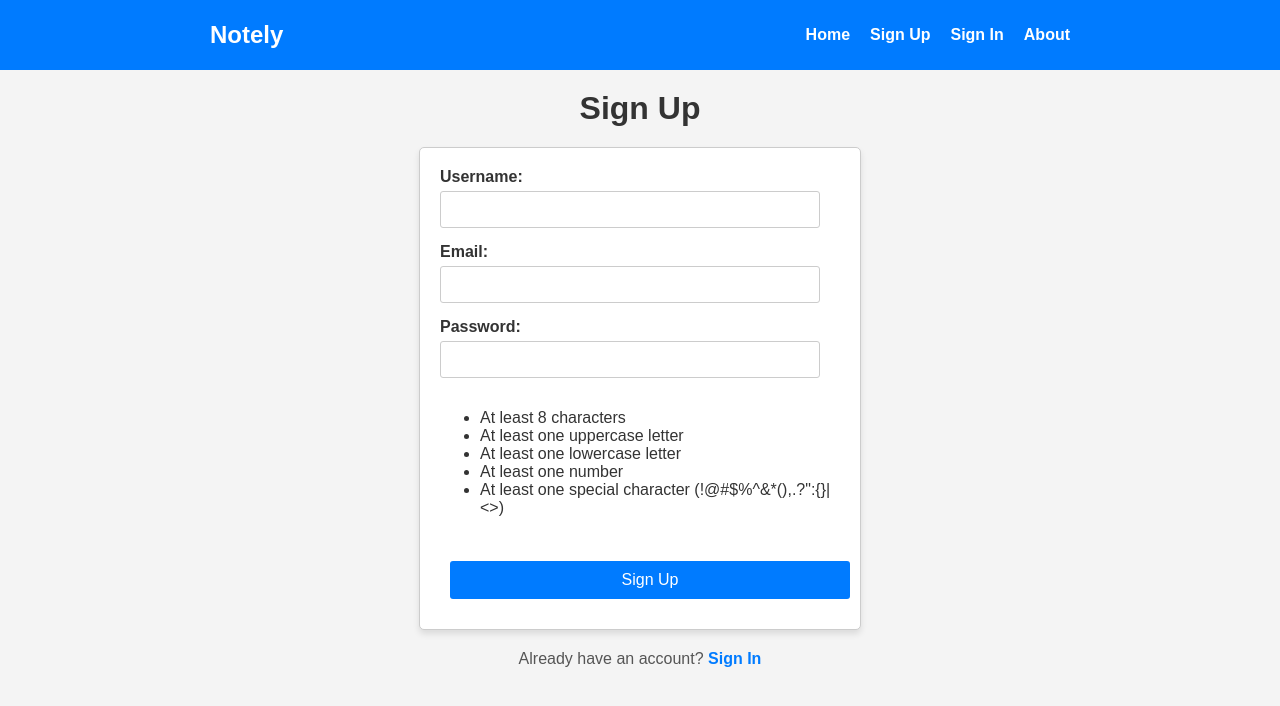
After one commit to TempeHS/-Rudi-notely, a Flask app: template templates/signup.html in a window 1280 px wide. The commit adds this page. Shown: the top 706 px of the page. Run offline with Flask 3, Linux system fonts and the light colour scheme; the template is opened without the code that fills it, so the values that code supplies are empty.

Commit message:
added database for username password and email, added minimum requirements for password and stops identical usernames

```diff
--- /dev/null
+++ b/databasefiles/queries.sql
@@ -0,0 +1,6 @@
+CREATE TABLE users (
+    id INTEGER PRIMARY KEY AUTOINCREMENT,
+    username TEXT NOT NULL UNIQUE,
+    email TEXT NOT NULL UNIQUE,
+    password TEXT NOT NULL
+);
--- a/main.py
+++ b/main.py
@@ -1,26 +1,81 @@
-#python main.py
-#pip install -r requirements.txt
-#http://127.0.0.1:5000
-
-
-from flask import Flask, render_template
+import re
+from flask import Flask, render_template, request, redirect, flash, session, url_for
+import userManagement as dbHandler
 
 app = Flask(__name__)
+app.secret_key = "your_secret_key_here"  # Replace with a secure random key
 
 @app.route("/")
 def home():
-    return render_template("index.html")
+    username = session.get('username')
+    return render_template("index.html", username=username)
 
-
-@app.route("/signin")
+@app.route("/signin", methods=["GET", "POST"])
 def signin():
-    print("Sign In page accessed")  # Debug message
+    if request.method == "POST":
+        username = request.form.get("username")
+        password = request.form.get("password")
+        if not validate_password(password):
+            return render_template("signin.html")
+        if dbHandler.signin(str(username), str(password)):
+            session['username'] = username
+            flash(f"User {username} signed in successfully!", 'success')
+            # Redirect to homepage after successful sign in
+            return redirect(url_for("homepage"))
+        else:
+            flash("Invalid username or password", 'danger')
+            return render_template("signin.html")
     return render_template("signin.html")
 
-@app.route("/signup")
+@app.route("/homepage")
+def homepage():
+    username = session.get('username')
+    return render_template("homepage.html", username=username)
+
+@app.route("/signup", methods=["GET", "POST"])
 def signup():
-    print("Sign Up page accessed")  # Debug message
+    if request.method == "POST":
+        username = request.form.get("username")
+        email = request.form.get("email")
+        password = request.form.get("password")
+        # Validate the password
+        if not validate_password(password):
+            return render_template("signup.html")
+        if dbHandler.signup(str(username), str(email), str(password)):
+            flash("Sign up successful!", "success")
+            return redirect(url_for("signin"))
+        else:
+            flash("Username or email already exists.", "danger")
+            return render_template("signup.html")
     return render_template("signup.html")
+
+@app.route("/about")
+def about():
+    return render_template("about.html")
+
+@app.route("/logout")
+def logout():
+    session.pop('username', None)
+    flash("You have been logged out.", "info")
+    return redirect(url_for("home"))
+
+def validate_password(password):
+    if len(password) < 8:
+        flash("Password must be at least 8 characters long", 'danger')
+        return False
+    if not re.search(r"[A-Z]", password):
+        flash("Password must contain at least one uppercase letter", 'danger')
+        return False
+    if not re.search(r"[a-z]", password):
+        flash("Password must contain at least one lowercase letter", 'danger')
+        return False
+    if not re.search(r"[0-9]", password):
+        flash("Password must contain at least one number", 'danger')
+        return False
+    if not re.search(r"[!@#$%^&*(),.?\":{}|<>]", password):
+        flash("Password must contain at least one special character", 'danger')
+        return False
+    return True
 
 if __name__ == "__main__":
     app.run(debug=True)
--- a/requirements.txt
+++ b/requirements.txt
@@ -1 +1,7 @@
 Flask==2.3.2
+bcrypt
+flask_wtf
+flask_csp
+flask-wtf
+flask-csp
+requests
--- a/app/static/css/styles.css
+++ b/static/css/styles.css
@@ -144,3 +144,65 @@ div a button:hover {
 .hidden {
     display: none;
 }
+
+#flash-messages {
+    position: fixed;
+    top: 30px;
+    left: 50%;
+    transform: translateX(-50%);
+    z-index: 1000;
+}
+
+.flash {
+    padding: 15px 30px;
+    margin-bottom: 10px;
+    border-radius: 5px;
+    color: #fff;
+    font-weight: bold;
+    box-shadow: 0 2px 8px rgba(0,0,0,0.15);
+    opacity: 0.95;
+    animation: fadein 0.5s;
+}
+
+.flash.success { background: #28a745; }
+.flash.info    { background: #17a2b8; }
+.flash.danger  { background: #dc3545; }
+
+@keyframes fadein {
+    from { opacity: 0; }
+    to   { opacity: 0.95; }
+}
+
+.site-header {
+    background: #007BFF;
+    color: #fff;
+    padding: 10px 0;
+}
+.site-header .logo {
+    font-size: 1.5rem;
+    font-weight: bold;
+    color: #fff;
+    text-decoration: none;
+    margin-left: 20px;
+}
+.site-header nav {
+    display: flex;
+    align-items: center;
+    justify-content: space-between;
+    max-width: 900px;
+    margin: 0 auto;
+}
+.nav-links {
+    list-style: none;
+    display: flex;
+    gap: 20px;
+    margin-right: 20px;
+}
+.nav-links a {
+    color: #fff;
+    text-decoration: none;
+    font-weight: bold;
+}
+.nav-links a:hover {
+    text-decoration: underline;
+}
--- /dev/null
+++ b/static/js/signup.js
@@ -0,0 +1,28 @@
+document.addEventListener('DOMContentLoaded', function() {
+    var passwordInput = document.getElementById('password');
+    if (passwordInput) {
+        passwordInput.addEventListener('input', function() {
+            var pwd = this.value;
+            var checks = [
+                { id: 'req-length',   valid: pwd.length >= 8 },
+                { id: 'req-upper',    valid: /[A-Z]/.test(pwd) },
+                { id: 'req-lower',    valid: /[a-z]/.test(pwd) },
+                { id: 'req-number',   valid: /[0-9]/.test(pwd) },
+                { id: 'req-special',  valid: /[!@#$%^&*(),.?":{}|<>]/.test(pwd) }
+            ];
+            checks.forEach(function(check) {
+                var el = document.getElementById(check.id);
+                if (el) {
+                    el.style.display = check.valid ? 'none' : '';
+                }
+            });
+        });
+    }
+
+    setTimeout(function() {
+        var flashMessages = document.getElementById('flash-messages');
+        if (flashMessages) {
+            flashMessages.style.display = 'none';
+        }
+    }, 3000);
+});
--- /dev/null
+++ b/templates/header.html
@@ -0,0 +1,14 @@
+<header class="site-header">
+    <nav>
+        <a href="/" class="logo">Notely</a>
+        <ul class="nav-links">
+            <li><a href="/">Home</a></li>
+            <li><a href="/signup">Sign Up</a></li>
+            <li><a href="/signin">Sign In</a></li>
+            <li><a href="/about">About</a></li>
+            {% if session.username %}
+                <li><a href="/logout">Log Out ({{ session.username }})</a></li>
+            {% endif %}
+        </ul>
+    </nav>
+</header>
--- /dev/null
+++ b/templates/signup.html
@@ -0,0 +1,45 @@
+<!DOCTYPE html>
+<html lang="en">
+{% include "header.html" %}
+<head>
+    <meta charset="UTF-8">
+    <meta name="viewport" content="width=device-width, initial-scale=1.0">
+    <title>Sign Up</title>
+    <link rel="stylesheet" href="/static/css/styles.css">
+</head>
+<body>
+    {% with messages = get_flashed_messages(with_categories=true) %}
+      {% if messages %}
+        <div id="flash-messages">
+          {% for category, message in messages %}
+            <div class="flash {{ category }}">{{ message }}</div>
+          {% endfor %}
+        </div>
+      {% endif %}
+    {% endwith %}
+
+    <h1>Sign Up</h1>
+    <form action="/signup" method="post">
+        <label for="username">Username:</label>
+        <input type="text" id="username" name="username" required value="{{ username|default('') }}">
+        <br>
+        <label for="email">Email:</label>
+        <input type="email" id="email" name="email" required value="{{ email|default('') }}">
+        <br>
+        <label for="password">Password:</label>
+        <input type="password" id="password" name="password" required>
+        <ul id="password-requirements">
+          <li id="req-length">At least 8 characters</li>
+          <li id="req-upper">At least one uppercase letter</li>
+          <li id="req-lower">At least one lowercase letter</li>
+          <li id="req-number">At least one number</li>
+          <li id="req-special">At least one special character (!@#$%^&*(),.?":{}|&lt;&gt;)</li>
+        </ul>
+        <br>
+        <button type="submit">Sign Up</button>
+    </form>
+    <p>Already have an account? <a href="/signin">Sign In</a></p>
+
+    <script src="/static/js/signup.js"></script>
+</body>
+</html>
--- /dev/null
+++ b/userManagement.py
@@ -0,0 +1,22 @@
+import sqlite3
+
+DB_PATH = "databasefiles/mydatabase.db"
+
+def signup(username, email, password):
+    try:
+        conn = sqlite3.connect(DB_PATH)
+        cur = conn.cursor()
+        cur.execute("INSERT INTO users (username, email, password) VALUES (?, ?, ?)", (username, email, password))
+        conn.commit()
+        conn.close()
+        return True
+    except sqlite3.IntegrityError:
+        return False
+
+def signin(username, password):
+    conn = sqlite3.connect(DB_PATH)
+    cur = conn.cursor()
+    cur.execute("SELECT * FROM users WHERE username=? AND password=?", (username, password))
+    user = cur.fetchone()
+    conn.close()
+    return user is not None
```
Also changed, not shown: app/templates/index.html (deleted, +0 -17 lines), app/templates/signin.html (deleted, +0 -22 lines), app/templates/signup.html (deleted, +0 -25 lines), templates/homepage.html (added, +36 -0 lines), templates/index.html (added, +40 -0 lines), templates/signin.html (added, +45 -0 lines), databasefiles/mydatabase.db (added), static/js/script.js (added), templates/calender.html (added), 1 other file.
